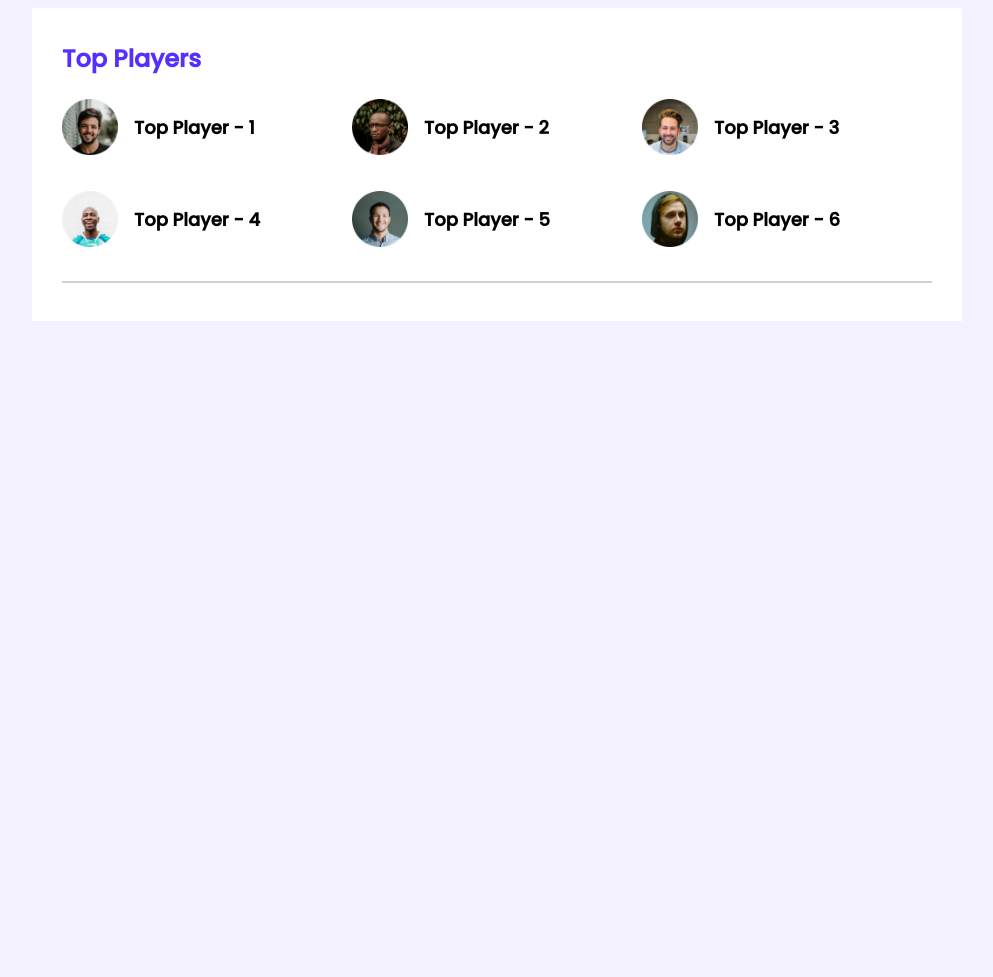
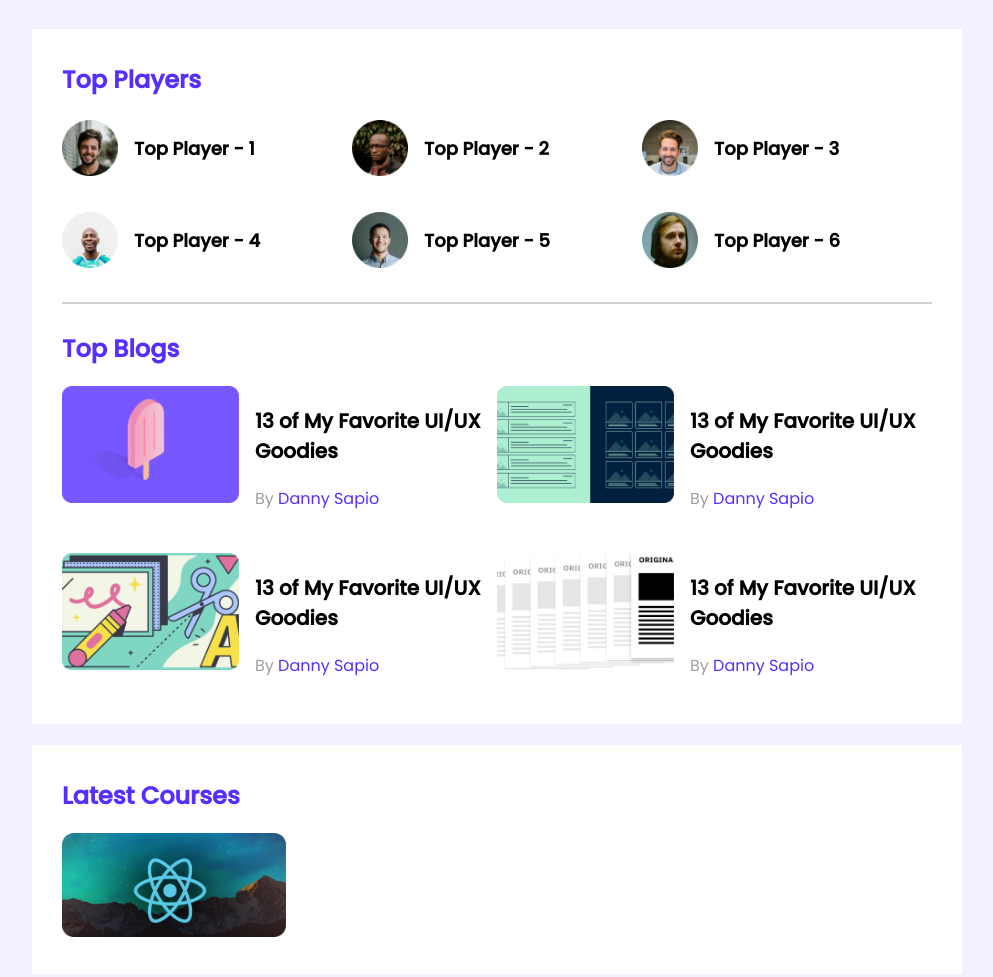
Before and after one commit to MirzaAyon/leaderboard-responsive-landing-page-website-using-flexbox-grid-mediaquery, a plain HTML site: page index.html in a window 1280 px wide. Shown: the whole page, without its empty margins (143-1136 px from the left). Before the commit the page ends 800 px from the top, so only its background shows below. Drawn offline with Linux system fonts and the light colour scheme.

Commit message:
Top blogs added

```diff
--- a/index.html
+++ b/index.html
@@ -59,6 +59,63 @@
                 </div>
             </div>
             <hr>
+            <div class="top-blogs">
+                <h2 class="section-title">Top Blogs</h2>
+                <div class="blogs">
+                    <article class="blog">
+                        <div class="thumbnail">
+                            <img src="images/blogs/blog-1.png" alt="">
+                        </div>
+                        <div class="blog-info">
+                            <h3 class="blog-title">13 of My Favorite UI/UX Goodies</h3>
+                            <p class="blog-author">By <a href="">Danny Sapio</a></p>
+                        </div>
+                    </article>
+                    <article class="blog">
+                        <div class="thumbnail">
+                            <img src="images/blogs/blog-2.png" alt="">
+                        </div>
+                        <div class="blog-info">
+                            <h3 class="blog-title">13 of My Favorite UI/UX Goodies</h3>
+                            <p class="blog-author">By <a href="">Danny Sapio</a></p>
+                        </div>
+                    </article>
+                    <article class="blog">
+                        <div class="thumbnail">
+                            <img src="images/blogs/blog-3.png" alt="">
+                        </div>
+                        <div class="blog-info">
+                            <h3 class="blog-title">13 of My Favorite UI/UX Goodies</h3>
+                            <p class="blog-author">By <a href="">Danny Sapio</a></p>
+                        </div>
+                    </article>
+                    <article class="blog">
+                        <div class="thumbnail">
+                            <img src="images/blogs/blog-4.png" alt="">
+                        </div>
+                        <div class="blog-info">
+                            <h3 class="blog-title">13 of My Favorite UI/UX Goodies</h3>
+                            <p class="blog-author">By <a href="">Danny Sapio</a></p>
+                        </div>
+                    </article>
+                </div>
+            </div>
+        </section>
+
+        <!-- latest courses section-->
+        <section class="container">
+            <h2 class="section-title">
+                Latest Courses
+            </h2>
+            <div class="courses">
+                <div class="course">
+                    <div class="course-banner">
+                        <img src="images/courses/course-1.png" alt="">
+                    </div>
+
+                </div>
+            </div>
+
         </section>
 
     </main>
--- a/style.css
+++ b/style.css
@@ -7,18 +7,21 @@ body {
 
 main {
     display: flex;
-    justify-content: center;
+    flex-direction: column;
+    align-items: center;
 }
 
 .container {
     background-color: #FFFFFF;
     width: 870px;
     padding: 30px;
+    margin-top: 21px;
 
 }
 
 hr {
     border: 1px solid #D1D1D1;
+    margin-bottom: 27px;
 
 }
 
@@ -55,3 +58,44 @@ hr {
     margin-left: 16px;
     font-size: 18px;
 }
+
+/* top blog styles */
+.blogs {
+    display: grid;
+    grid-template-columns: repeat(2, 1fr);
+    grid-row-gap: 26px;
+}
+
+.blog {
+    display: flex;
+}
+
+.blog .thumbnail img {
+    Width: 177px;
+    Height: 117px;
+}
+
+.blog-info {
+    margin-left: 16px;
+}
+
+.blog-title {
+    font-size: 20px;
+}
+
+.blog-author {
+    color: #9F9F9F;
+    font-size: 16px;
+}
+
+.blog-author a {
+    text-decoration: none;
+    font-size: 16px;
+    color: #562EFF;
+}
+
+/* courses style */
+.course .course-banner img {
+    Width: 224px;
+    Height: 104px;
+}
```
